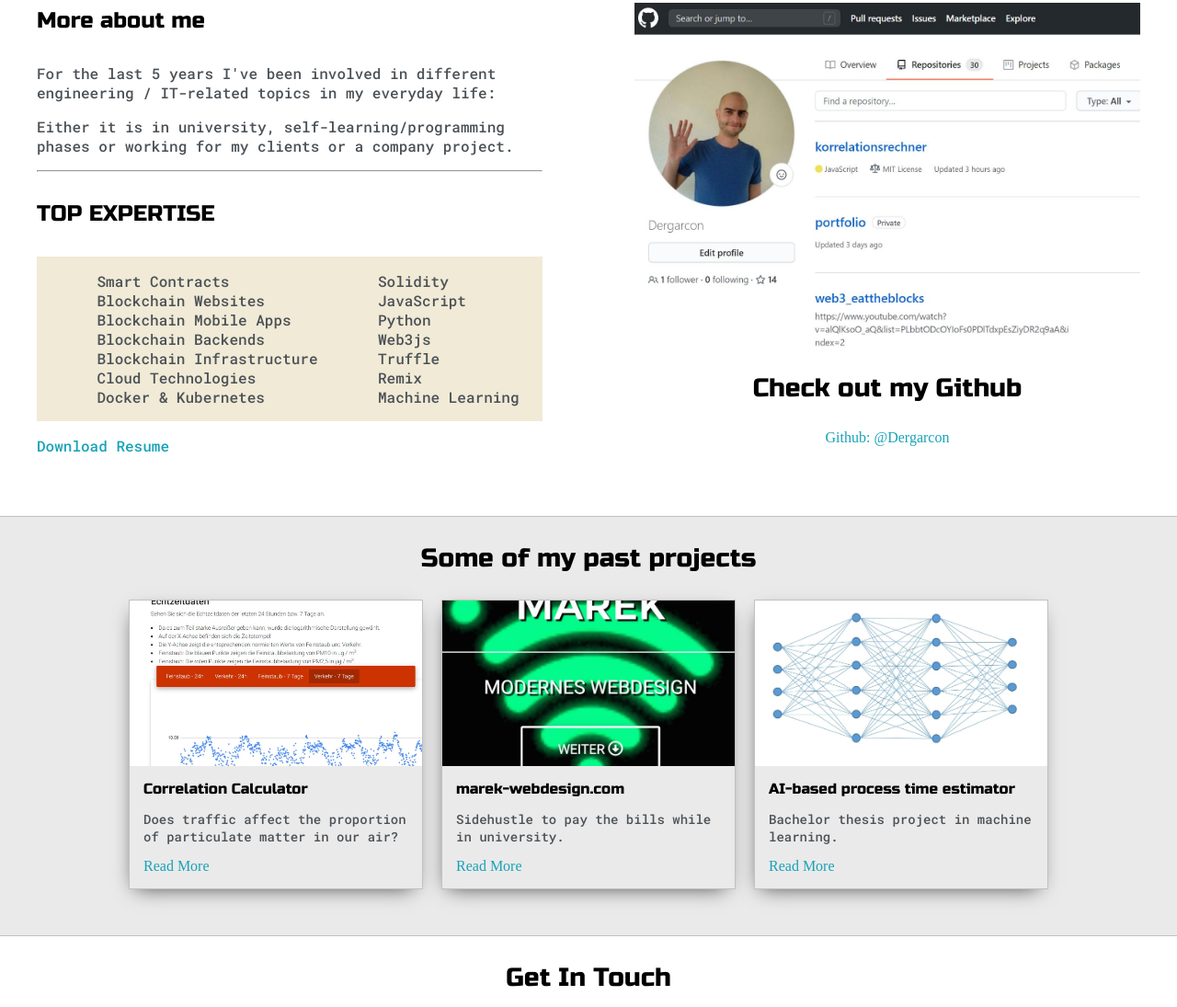
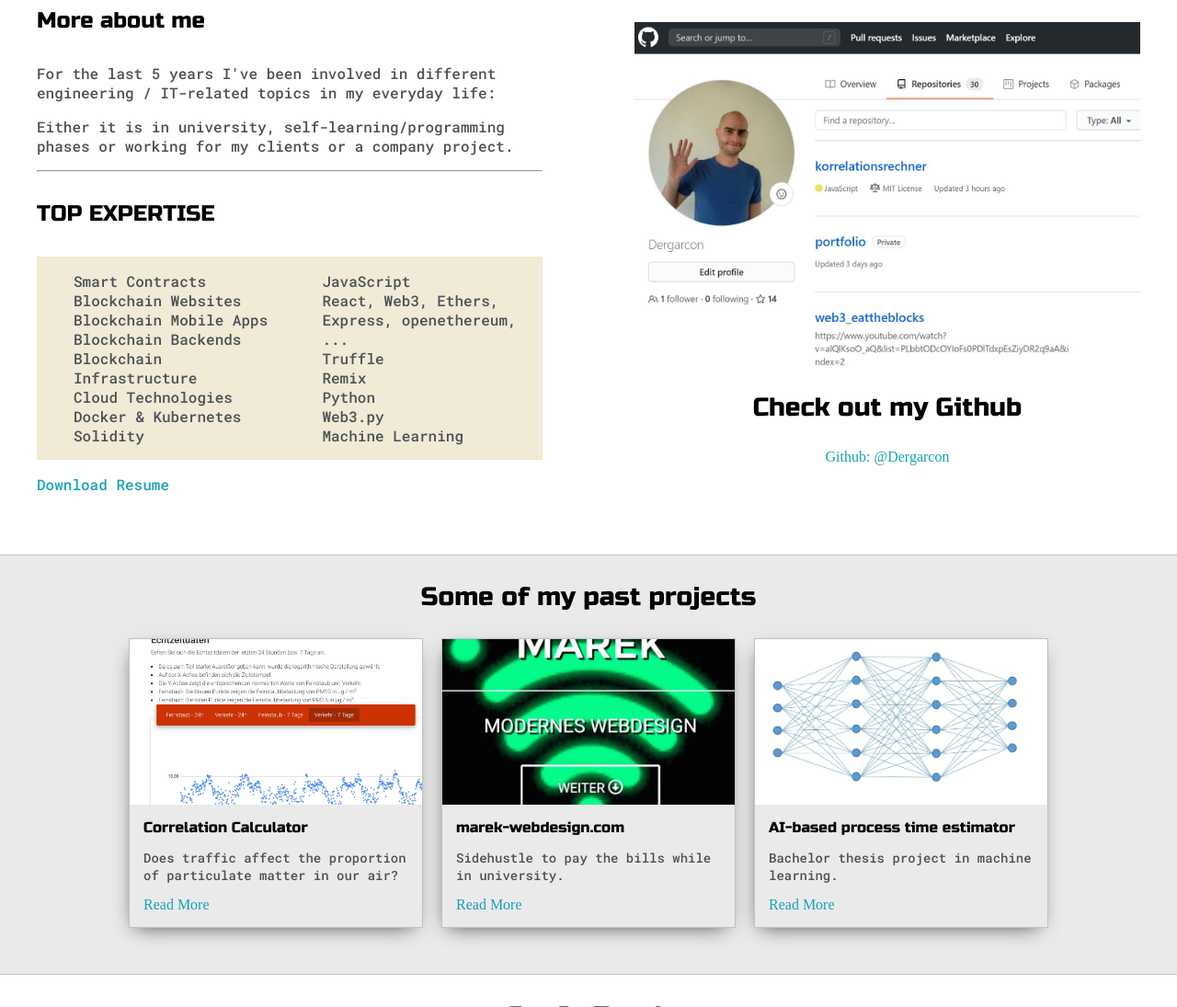
Before and after one commit to Dergarcon/portfolio-website, a plain HTML site: page index.html in a window 1280 px wide. Shown: the part 755-1850 px from the top of the page at 92% size. Drawn offline with Linux system fonts and the light colour scheme.

Commit message:
more focus on blockchain @skills

```diff
--- a/index.html
+++ b/index.html
@@ -106,15 +106,17 @@
                 <li>Blockchain Infrastructure</li>
                 <li>Cloud Technologies</li>
                 <li>Docker & Kubernetes</li>
+                <li>Solidity</li>
               </ul>
 
               <ul>
-                <li>Solidity</li>
                 <li>JavaScript</li>
-                <li>Python</li>
-                <li>Web3js</li>
+                <li>React, Web3, Ethers,</li>
+                <li>Express, openethereum, ...</li>
                 <li>Truffle</li>
                 <li>Remix</li>
+                <li>Python</li>
+                <li>Web3.py</li>
                 <li>Machine Learning</li>
               </ul>
             </div>
```
